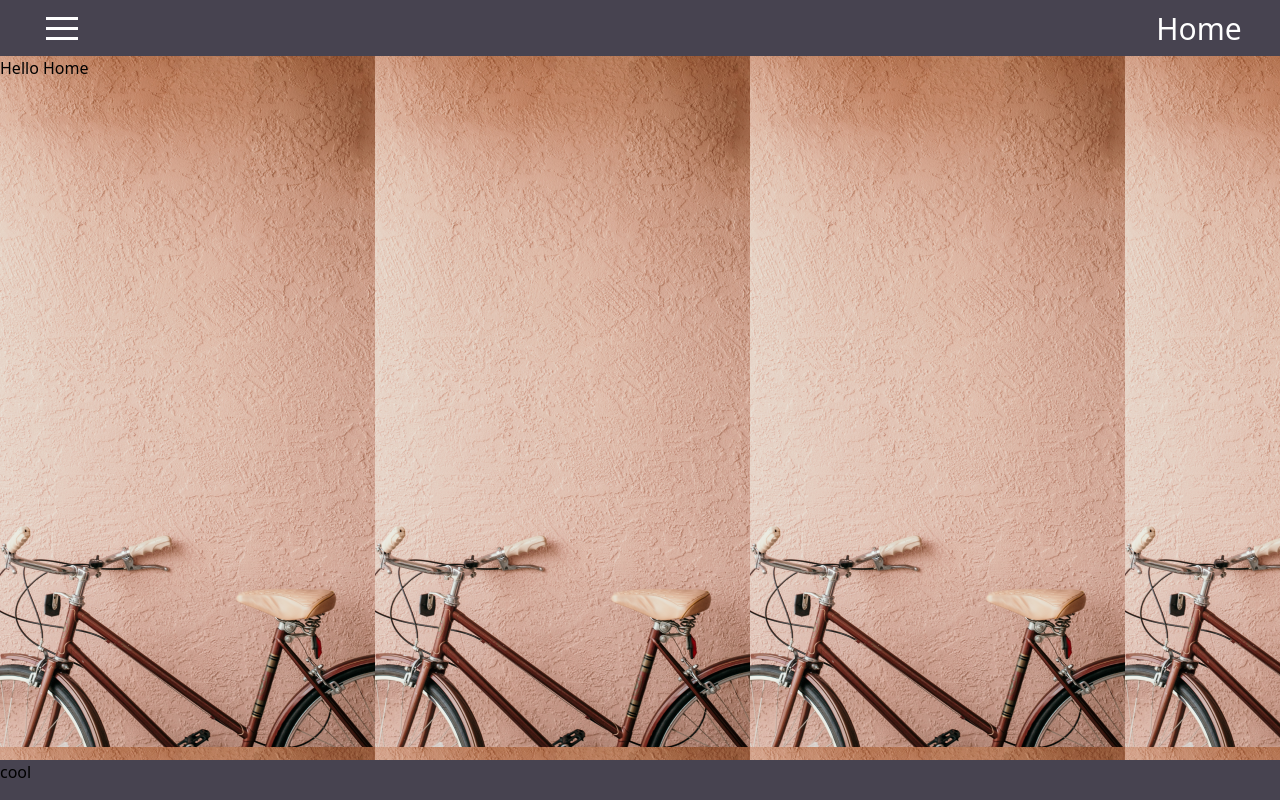
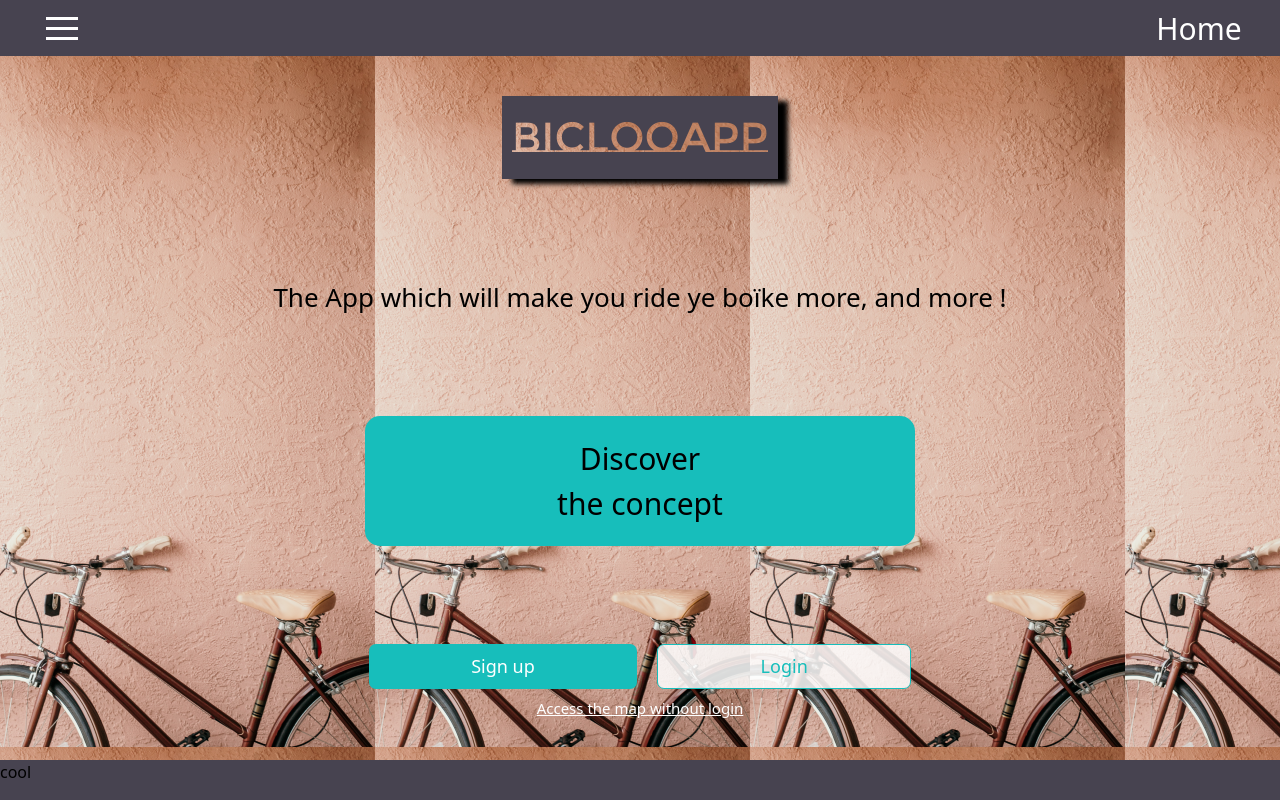
Before and after one commit to teasmade/nts-js-202103-p2-bicloo, a React (Create React App) app: page / in a window 1280 px wide. Built offline with nearby package versions, Linux system fonts and the light colour scheme.

Commit message:
Create home and sign up / login component

```diff
--- a/src/App.jsx
+++ b/src/App.jsx
@@ -2,6 +2,7 @@ import { BrowserRouter as Router, Route, Switch } from 'react-router-dom';
 import Menu from './components/menu/Menu';
 import Profile from './components/profile/Profile';
 import SignUpLogin from './components/profile/SignUpLogin';
+import Home from './components/home/Home';
 import './style/App.css';
 
 function App() {
@@ -11,7 +12,7 @@ function App() {
         <Menu />
         <Switch>
           <Route exact path="/">
-            <div className="mainSection">Hello Home</div>
+            <Home />
           </Route>
           <Route exact path="/login">
             <div className="mainSection">Hello Login</div>
--- /dev/null
+++ b/src/components/home/Home.css
@@ -0,0 +1,38 @@
+.home {
+  display: flex;
+  flex-direction: column;
+  justify-content: space-between;
+  align-items: center;
+  padding: 5vh 0;
+}
+
+.logoTitle {
+  background-color: #474350;
+  overflow: hidden;
+  display: inline-block;
+  padding: 10px;
+  font-weight: normal;
+  font-family: MontserratSubrayada;
+  color: transparent;
+  font-size: 42px;
+  box-shadow: 10px 5px 5px black;
+}
+span {
+  background-image: url('../../assets/background.png');
+  -webkit-text-fill-color: transparent;
+  -webkit-background-clip: text;
+  display: block;
+}
+
+.home p {
+  width: 80vw;
+  font-size: 26px;
+  text-align: center;
+}
+
+.homeButton {
+  font-size: 30px;
+  background-color: #17bebb;
+  padding: 2.5vh 15vw;
+  border-radius: 15px;
+}
--- /dev/null
+++ b/src/components/home/Home.jsx
@@ -0,0 +1,20 @@
+import React from 'react';
+import './Home.css';
+import LogSignButtons from '../tools/LogSignButtons';
+
+export default function Home() {
+  return (
+    <div className="mainSection home">
+      <h2 className="logoTitle">
+        <span>BiclooApp</span>
+      </h2>
+
+      <p>The App which will make you ride ye boïke more, and more !</p>
+      <button type="button" className="homeButton">
+        Discover <br />
+        the concept
+      </button>
+      <LogSignButtons noLog />
+    </div>
+  );
+}
--- a/src/components/menu/Menu.css
+++ b/src/components/menu/Menu.css
@@ -18,7 +18,7 @@ nav{
   height: 100%;
 }
 
-.backdrop {
+.menuBackdrop {
   width: 100vw;
   height: 88vh;
   position: absolute;
--- a/src/components/menu/Menu.jsx
+++ b/src/components/menu/Menu.jsx
@@ -24,6 +24,7 @@ export default function Menu() {
     { title: 'Profile', link: '/profile', key: 4 },
     { title: 'Shop', link: '/shop', key: 5 },
   ];
+
   return (
     <div>
       <header>
@@ -34,7 +35,7 @@ export default function Menu() {
         onClick={() => {
           handleMenuClick(false);
         }}
-        className={`backdrop ${showMenu ? 'show' : 'noShow'}`}
+        className={`menuBackdrop ${showMenu ? 'show' : 'noShow'}`}
       >
         <div id="movingMenu">
           <nav>
--- /dev/null
+++ b/src/components/tools/LogSignButtons.css
@@ -0,0 +1,38 @@
+.logSignButtonsContainer {
+  width: 100%;
+  padding: 0 5vw;
+  display: flex;
+  flex-direction: column;
+  align-items: center;
+}
+
+.logSignButtons {
+  width: 100%;
+  display: flex;
+  justify-content: center;
+  font-size: 18px;
+}
+
+.logSignButtons button {
+  padding: 1vh 8vw;
+  border-radius: 7px;
+}
+
+#signUp {
+  color: white;
+  background-color: #17bebb;
+}
+
+#login {
+  color: #17bebb;
+  background-color: rgba(255, 255, 255, 0.85);
+  border: solid 1px #17bebb;
+  margin-left: 20px;
+}
+
+#noLogin {
+  font-size: 15px;
+  color: white;
+  text-decoration: underline;
+  margin-top: 1vh;
+}
--- /dev/null
+++ b/src/components/tools/LogSignButtons.jsx
@@ -0,0 +1,20 @@
+/* eslint-disable react/prop-types */
+/* eslint-disable react/destructuring-assignment */
+import React from 'react';
+import './LogSignButtons.css';
+
+export default function LogSignButtons(props) {
+  return (
+    <div className="logSignButtonsContainer">
+      <div className="logSignButtons">
+        <button id="signUp" type="button">
+          Sign up
+        </button>
+        <button id="login" type="button">
+          Login
+        </button>
+      </div>
+      {props.noLog ? <p id="noLogin">Access the map without login</p> : null}
+    </div>
+  );
+}
--- a/src/index.css
+++ b/src/index.css
@@ -7,3 +7,8 @@
   margin: 0;
   padding: 0;
 }
+
+@font-face {
+  font-family: 'MontserratSubrayada';
+  src: local('MontserratSubrayada'), url(./fonts/MontserratSubrayada-Regular.ttf) format('truetype');
+}
```
Also changed, not shown: src/fonts/MontserratSubrayada-Regular.ttf (added).
